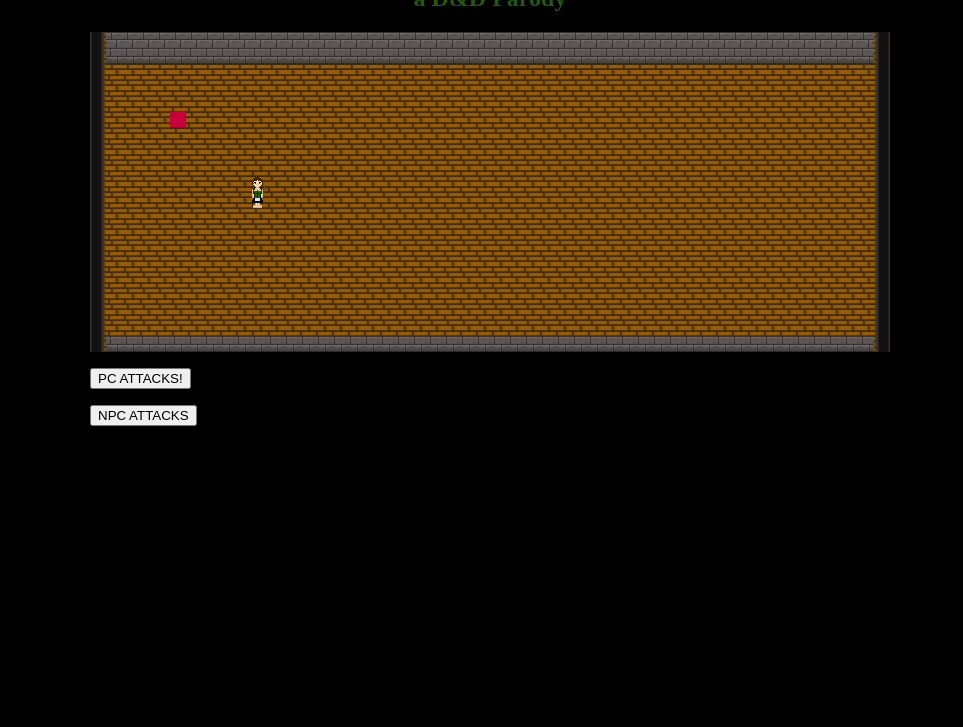
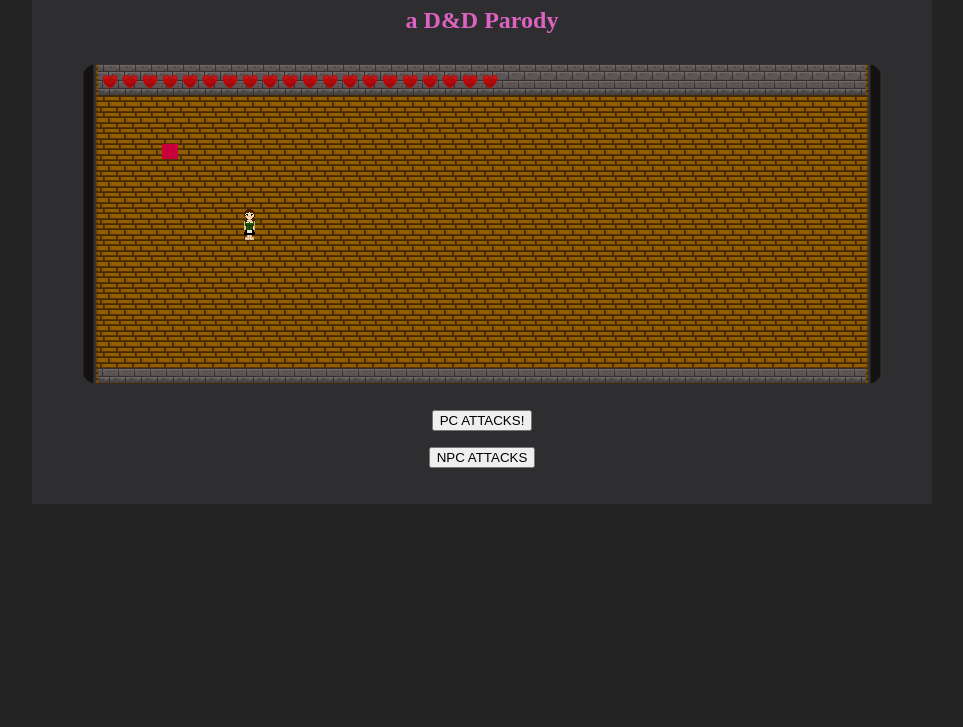
Before and after one commit to sfrisk/TavernWench, a plain HTML site: page index.html in a window 1280 px wide. Shown: the part 93-820 px from the top of the page, without its empty margins (158-1121 px from the left). Drawn offline with nearby package versions, Linux system fonts and the light colour scheme.

Commit message:
basic health GUI/tracking added

```diff
--- a/index.html
+++ b/index.html
@@ -8,9 +8,12 @@
 		<script src="src/player.js" type="text/javascript"></script>
 		<script src="src/controls.js" type="text/javascript"></script>
 		<style>
-			body, html{background:black; width:100%; height:100%;}
-			.wrap{margin: 20px auto;  width:800px;}
-			h1, h2 {text-align:center; color:#205a0e;}
+			body, html{background:#232323; width:100%; height:100%; margin:0px; padding:0px;}
+			.wrap{margin: 0px auto;  width:900px; background:#2E2E31; text-align: center; padding: 20px 0;}
+			#canvas{-webkit-border-radius: 15px;
+			-moz-border-radius: 15px;
+			border-radius: 15px; margin: 10px auto;}
+			h1, h2 {text-align:center; color:#DD63C2;}
 		</style>
 		<script type="text/javascript">
 			// var PC = new Player("PC", 20, 10, 10);
--- a/src/board.js
+++ b/src/board.js
@@ -4,8 +4,10 @@ function Board(){
 
 	this.customer = [5,5];
 
-	this.PC = new Player("PC", 20, 10, 10, [10,10]);
-	this.NPC = new Player("NPC", 20, 10, 10, [5,5]);
+	this.PC = new Player("Tavern Wench", 20, 10, 10, [10,10]);
+	this.NPC = new Player("NPC", 10, 10, 10, [5,5]);
+
+
 	//find better way to do this
 	this.map =
 	[
@@ -57,6 +59,8 @@ function Board(){
 	this.mapTiles.src = "lib/images/tile-map.png";
 	this.playerTile = new Image();
 	this.playerTile.src = "lib/images/people-map.png";
+	this.statusPlayer = new Image();
+	this.statusPlayer.src = "lib/images/status.png";
 }
 
 Board.prototype.clear = function(){
@@ -129,7 +133,6 @@ Board.prototype.checkCollision = function(x,y){
 Board.prototype.draw = function(){
 	this.clear();
 	this.generateGrid();
-
 	this.drawCustomer();
 	this.drawPlayer();
 }
@@ -138,7 +141,17 @@ Board.prototype.drawPlayer = function(){
 	//this.drawRects(this.PC.y() * 16, this.PC.x() * 16, 16, 15, [200, 0, 60]);
 	this.ctx.drawImage(this.playerTile,0,16,16,16,this.PC.x() * 16,this.PC.y()*16,16,16); //feet
 	this.ctx.drawImage(this.playerTile,0,0,16,16,this.PC.x() * 16,(this.PC.y()-1)*16,16,16); //head
+
+	this.drawStatus(this.PC.getHealth());
 }
+
+Board.prototype.drawStatus = function(health){
+	for (var i = 0; i < health; i++)
+	{
+		this.ctx.drawImage(this.statusPlayer,0,0,16,16,(i * 20) + 20,10,16,16);
+	}
+}
+
 Board.prototype.drawCustomer = function(){
 	this.drawRects(this.customer[1] * 16, this.customer[0] * 16, 16, 15, [200, 0, 60]);
 }
@@ -156,6 +169,17 @@ Board.prototype.drawTileImage = function(x,y,pos)
 	this.ctx.drawImage(this.mapTiles,pos*16,0,16,16,y,x,16,16);
 }
 
+Board.prototype.attack = function(){
+	if(this.PC.rollAttack(this.NPC.getDefense()))
+	{
+		this.NPC.takeDamage(6); //roll six sided dice
+	}
+	if(this.NPC.rollAttack(this.PC.getDefense()))
+	{
+		this.PC.takeDamage(6); //roll six sided dice
+	}
+}
+
 Board.prototype.drawRects = function(x,y,w,h,color){
 	this.ctx.beginPath();
 	this.ctx.fillStyle = 'rgb('+color[0]+', '+color[1]+', '+color[2]+')';
--- a/src/controls.js
+++ b/src/controls.js
@@ -9,7 +9,7 @@ $(window).keypress(function(e){
 
 	if(charcode == attack){
 		e.preventDefault();
-		console.log("ATTACKING THE DARKNESS")
+		game.board.attack();
 	}
 
 	if(keyCode == down){
```
Also changed, not shown: lib/images/status.png (added).
